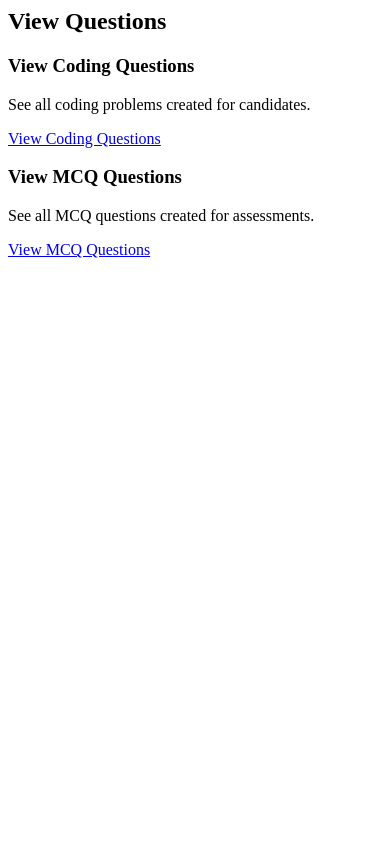
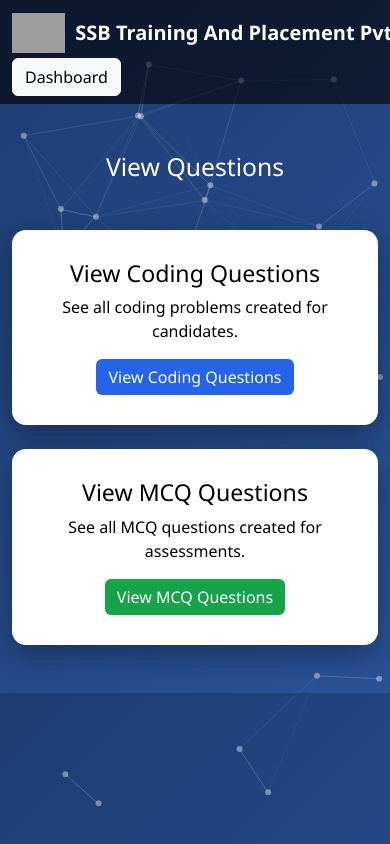
Before and after one commit to korapatisreedhar/SSB_PROJECTS, a Flask app: page /view_questions in a window 390 px wide; the page is wider, and only the part inside the window is pictured. Run offline with Flask 3, Linux system fonts and the light colour scheme; grey boxes are pictures that could not be loaded.

Commit message:
saved local changes

```diff
--- a/templates/view_questions.html
+++ b/templates/view_questions.html
@@ -1,13 +1,119 @@
-<div class="container mt-5">
+<!DOCTYPE html>
+<html lang="en">
 
-<h2 class="text-white mb-4">View Questions</h2>
+<head>
 
-<div class="row">
+<meta charset="UTF-8">
+<meta name="viewport" content="width=device-width, initial-scale=1">
 
-<!-- View Coding Questions -->
-<div class="col-md-6">
+<title>View Questions</title>
 
-<div class="card text-center p-4 shadow">
+<link rel="icon" href="{{ url_for('static', filename='media/logo.jpeg') }}">
+
+<link href="https://cdn.jsdelivr.net/npm/bootstrap@5.3.2/dist/css/bootstrap.min.css" rel="stylesheet">
+
+<script src="https://cdn.jsdelivr.net/particles.js/2.0.0/particles.min.js"></script>
+
+<style>
+
+body{
+margin:0;
+font-family:'Segoe UI',sans-serif;
+background:linear-gradient(135deg,#1e3c72,#2a5298);
+color:white;
+}
+
+/* PARTICLES */
+
+#particles-js{
+position:fixed;
+top:0;
+left:0;
+width:100%;
+height:100%;
+z-index:-1;
+}
+
+/* NAVBAR */
+
+.navbar{
+background:rgba(0,0,0,0.6);
+}
+
+.logo{
+height:40px;
+margin-right:10px;
+}
+
+/* CARD DESIGN */
+
+.question-card{
+background:white;
+color:black;
+border-radius:14px;
+padding:30px;
+box-shadow:0 10px 30px rgba(0,0,0,0.35);
+transition:0.3s;
+height:100%;
+}
+
+.question-card:hover{
+transform:translateY(-6px);
+}
+
+/* BUTTONS */
+
+.btn-primary{
+background:#2563eb;
+border:none;
+}
+
+.btn-success{
+background:#16a34a;
+border:none;
+}
+
+</style>
+
+</head>
+
+<body>
+
+<div id="particles-js"></div>
+
+<!-- NAVBAR -->
+
+<nav class="navbar navbar-dark">
+
+<div class="container-fluid">
+
+<a class="navbar-brand d-flex align-items-center">
+
+<img src="{{ url_for('static', filename='media/logo.jpeg') }}" class="logo">
+
+<b>SSB Training And Placement Pvt Ltd - Admin</b>
+
+</a>
+
+<a href="/admin_dashboard" class="btn btn-light">Dashboard</a>
+
+</div>
+
+</nav>
+
+<!-- CONTENT -->
+
+<div class="container py-5">
+
+<h2 class="text-center mb-5">View Questions</h2>
+
+<div class="row g-4">
+
+<!-- Coding Questions -->
+
+<div class="col-lg-6 col-md-6 col-sm-12">
+
+<div class="question-card text-center">
 
 <h3>View Coding Questions</h3>
 
@@ -21,10 +127,11 @@ View Coding Questions
 
 </div>
 
-<!-- View MCQ Questions -->
-<div class="col-md-6">
+<!-- MCQ Questions -->
 
-<div class="card text-center p-4 shadow">
+<div class="col-lg-6 col-md-6 col-sm-12">
+
+<div class="question-card text-center">
 
 <h3>View MCQ Questions</h3>
 
@@ -41,3 +148,36 @@ View MCQ Questions
 </div>
 
 </div>
+
+<script>
+
+/* PARTICLES BACKGROUND */
+
+particlesJS("particles-js",{
+
+particles:{
+number:{value:70},
+color:{value:"#ffffff"},
+shape:{type:"circle"},
+opacity:{value:0.4},
+size:{value:3},
+line_linked:{
+enable:true,
+distance:150,
+color:"#ffffff",
+opacity:0.3,
+width:1
+},
+move:{
+enable:true,
+speed:2
+}
+}
+
+});
+
+</script>
+
+</body>
+
+</html>
```
Also changed, not shown: templates/view_coding_questions.html (+46 -8 lines), database.db.
